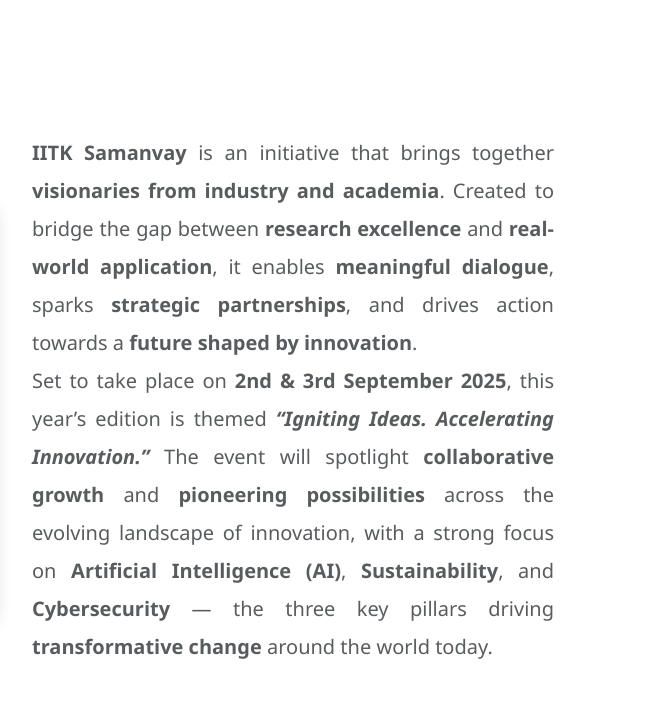
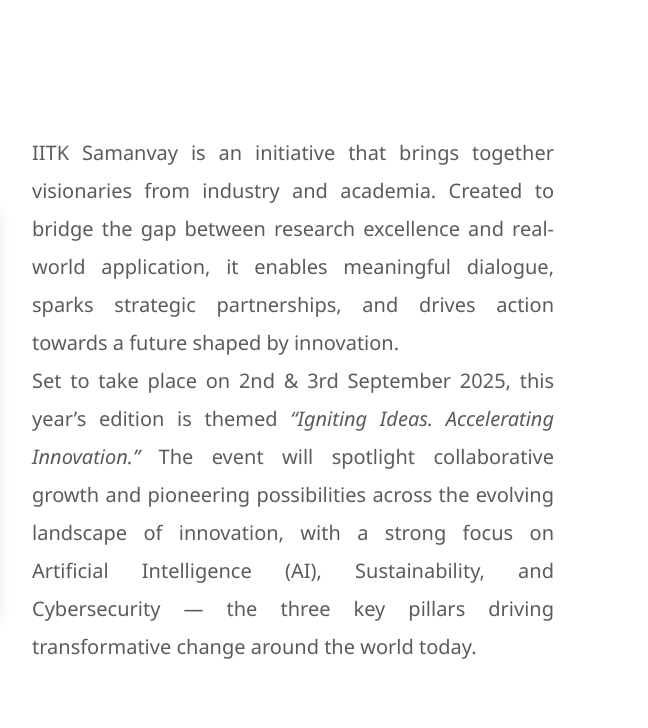
Before and after one commit to mahima263/Samanvay, a plain HTML site: page index.html in a window 1280 px wide. Shown: the part 760-1488 px from the top of the page, 632-1280 px from the left. Drawn offline with nearby package versions, Linux system fonts and the light colour scheme; grey boxes are pictures that could not be loaded.

Commit message:
last to last  commit

```diff
--- a/index.html
+++ b/index.html
@@ -70,9 +70,9 @@
 <!-- Right Column: Text Content -->
 <div class="col-md-6 text-center text-md-start px-3 px-md-4 about-text" data-aos="fade-left">
   <p class="text-muted fs-5 about-paragraph">
-    <strong>IITK Samanvay</strong> is an initiative that brings together <strong>visionaries from industry and academia</strong>. Created to bridge the gap between <strong>research excellence</strong> and <strong>real-world application</strong>, it enables <strong>meaningful dialogue</strong>, sparks <strong>strategic partnerships</strong>, and drives action towards a <strong>future shaped by innovation</strong>.
+    IITK Samanvay is an initiative that brings together visionaries from industry and academia. Created to bridge the gap between research excellence and real-world application, it enables meaningful dialogue, sparks strategic partnerships, and drives action towards a future shaped by innovation.
     <br/>
-    Set to take place on <strong>2nd & 3rd September 2025</strong>, this year’s edition is themed <em><strong>“Igniting Ideas. Accelerating Innovation.”</strong></em> The event will spotlight <strong>collaborative growth</strong> and <strong>pioneering possibilities</strong> across the evolving landscape of innovation, with a strong focus on <strong>Artificial Intelligence (AI)</strong>, <strong>Sustainability</strong>, and <strong>Cybersecurity</strong> — the three key pillars driving <strong>transformative change</strong> around the world today.
+    Set to take place on 2nd & 3rd September 2025, this year’s edition is themed <em>“Igniting Ideas. Accelerating Innovation.”</em> The event will spotlight collaborative growth and pioneering possibilities across the evolving landscape of innovation, with a strong focus on Artificial Intelligence (AI), Sustainability, and Cybersecurity — the three key pillars driving transformative change around the world today.
   </p>
 
 </div>
```
